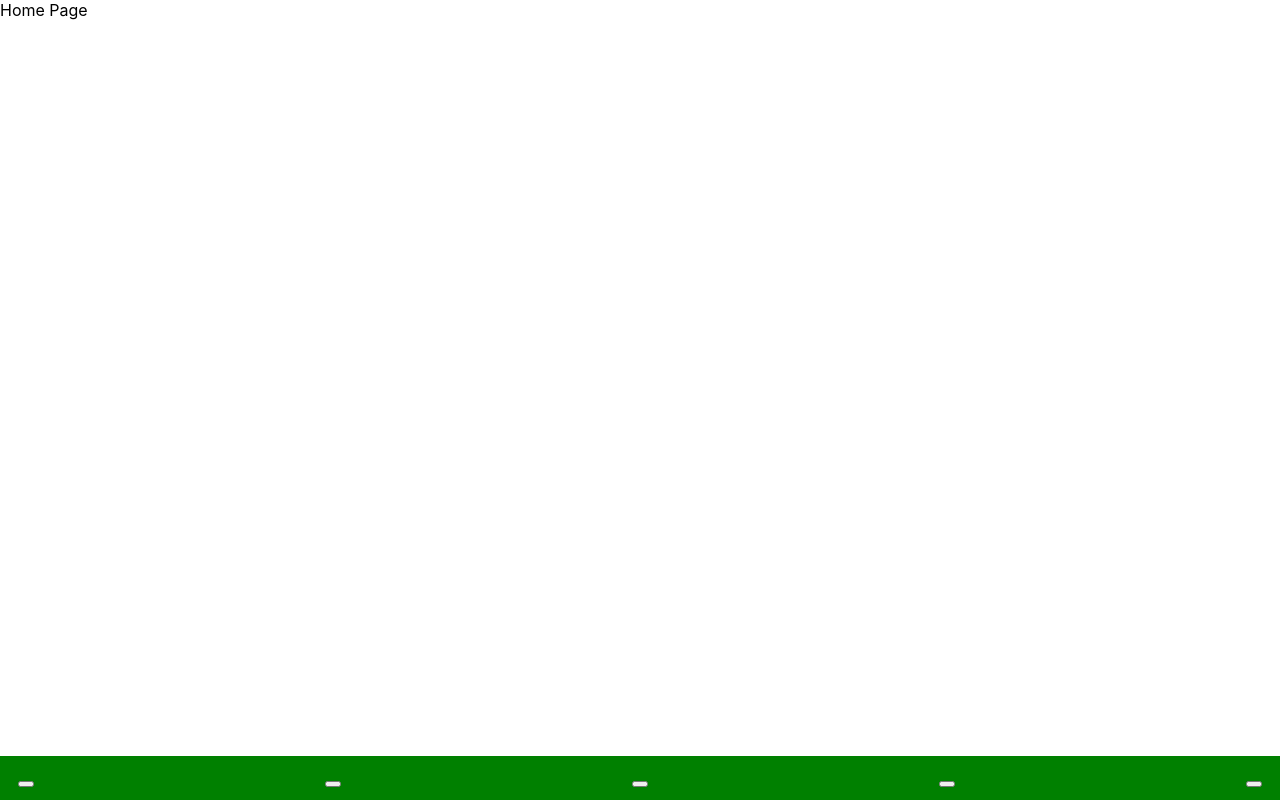
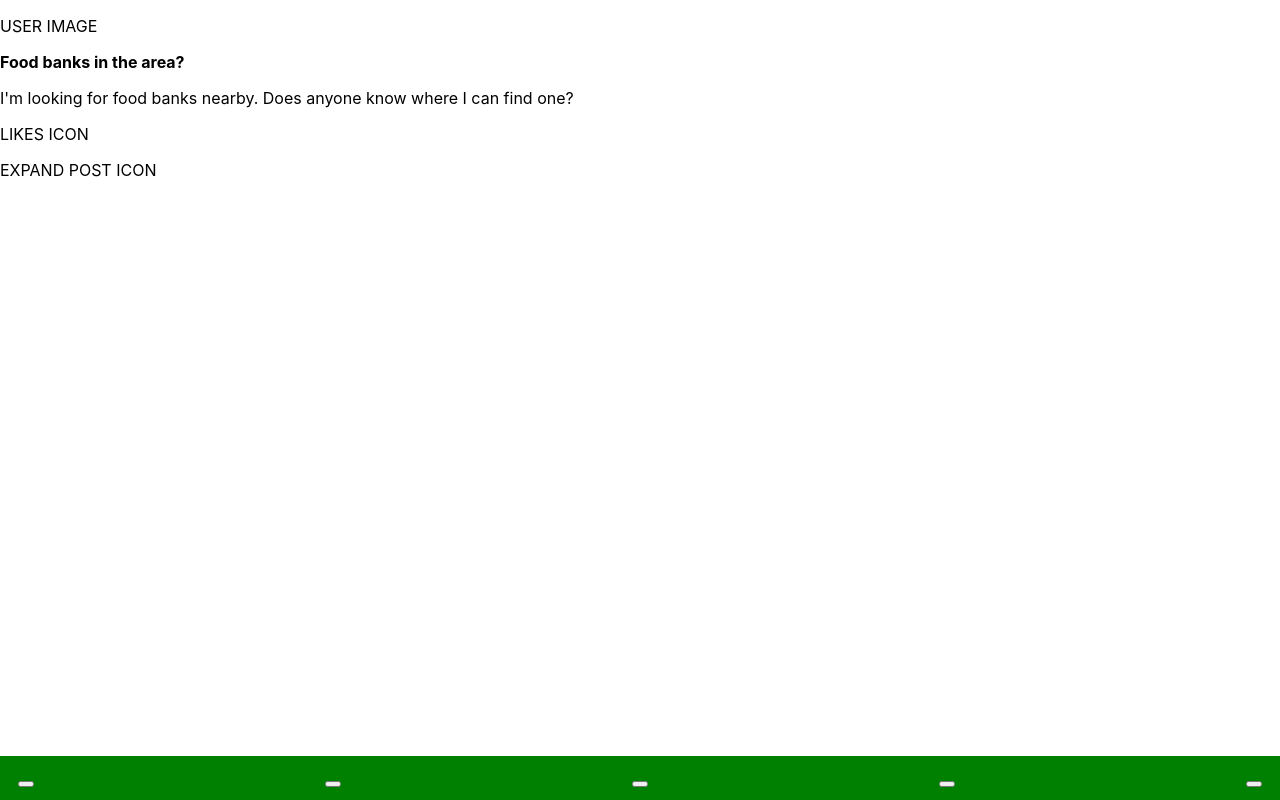
Before and after one commit to fdznoriega/bcwebdev-3, a React (Create React App) app: page / in a window 1280 px wide. Built offline with nearby package versions, Linux system fonts and the light colour scheme.

Commit message:
app and post preview work

```diff
--- a/src/components/App.js
+++ b/src/components/App.js
@@ -13,11 +13,22 @@ import initialStore from '../utils/initialStore';
 // utils
 import uniqueId from '../utils/uniqueId';
 
+// possible routing...
+// sc.com/
+// sc.com/profile
+// sc.com/profile/userId
+// sc.com/category/water
+// sc.com/category/housing
+// sc.com/category/food
+// sc.com/settings
+// sc.com/login
+// sc.com/newpost
 
 function App() {
 
   const [page, setPage] = useState("Home");
   const [store, setStore] = useState(initialStore);
+  // const [category, setCategory] = useState(null);
 
   // functions to manage data:
   // add like
@@ -49,13 +60,13 @@ function App() {
   }
 
   // add post given a title, body, and category
-  function addPost(title, body, category) {
+  function addPost(title, body, cat) {
     const post = {
       id: uniqueId("post"),
       userId: store.currentUserId,
       title: title,
       body: body,
-      category: category,
+      category: cat,
       datetime: new Date().toISOString()
     }
 
--- a/src/components/Home.js
+++ b/src/components/Home.js
@@ -1,21 +1,59 @@
 import React from 'react';
+import PostPreview from './PostPreview';
 
 function Home(props) {
 
-    function findUser() {
+    // store
+    const users = props.store.users;
+    const comments = props.store.comments;
+    const likes = props.store.likes;
+    const posts = props.store.posts;
 
+    // we likely will track zipcode and category here, somewhere in the props...
+
+    // given some post, fetch the user
+    function findUser(post) {
+        return users.filter(user => user.id === post.id)
     }
 
-    function findComments() {
-
+    // given some post, fetch the comments
+    function findComments(post) {
+        return comments.filter(comment => comment.postId === post.id)
     }
 
-    function findLikes() {
-
+    // given some post, fetch the likes
+    function findLikes(post) {
+        return likes.filter(like => like.postId === post.id)
     }
 
-    return(
-        <div>Home Page</div>
+    // stacked posts, sorted by time published
+    return (
+        <div>
+            {posts
+                .sort((a,b)=>new Date(b.datetime) - new Date(a.datetime))
+                // post filtering...
+                // .filter(post => {
+                //     if(postId) {
+                //         return postId === post.id;
+                //     }
+                //     else {
+                //         return true;
+                //     }
+                // })
+                .map(post =>
+                    <PostPreview
+                        key={post.id}
+                        user={findUser(post)}
+                        post={post}
+                        comments={findComments(post)}
+                        likes={findLikes(post)}
+                        onLike={props.addLike}
+                        onUnlike={props.removeLike}
+                        onComment={props.addComment}
+                    />
+                )
+            }
+        </div>
     );
 
 }
--- /dev/null
+++ b/src/components/PostPreview.js
@@ -0,0 +1,51 @@
+
+function PostPreview(props) {
+
+    // all available tools
+    // key, user, post, comments, likes, onLike, onUnlike, onComment
+    const post = props.post;
+
+    function renderComments() {
+
+    }
+
+    function handleLike() {
+
+    }
+
+    function handleUnlike() {
+
+    }
+
+    function handleSubmitComment(event) {
+
+    }
+
+    return (
+        <div>
+
+            <div>
+                <p>USER IMAGE</p>
+                <b>
+                    <p>{post.title}</p>
+                </b>
+
+            </div>
+
+            <div>
+                <p>{post.body}</p>
+            </div>
+
+            <div>
+                <p>LIKES ICON</p>
+            </div>
+
+            <div>
+                <p>EXPAND POST ICON</p>
+            </div>
+
+        </div>
+    );
+}
+
+export default PostPreview;
```
Also changed, not shown: src/components/Post.js (deleted, +0 -25 lines).
